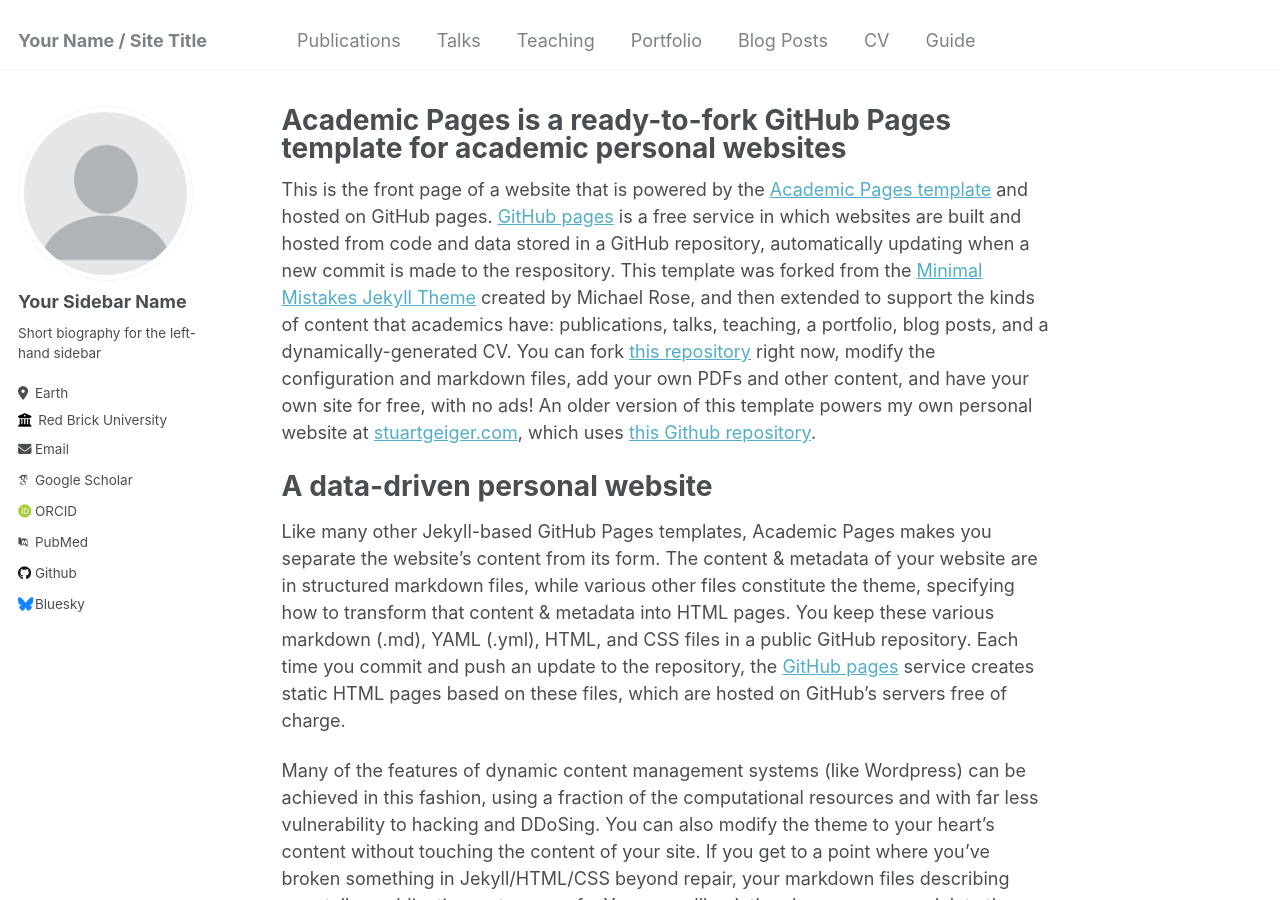
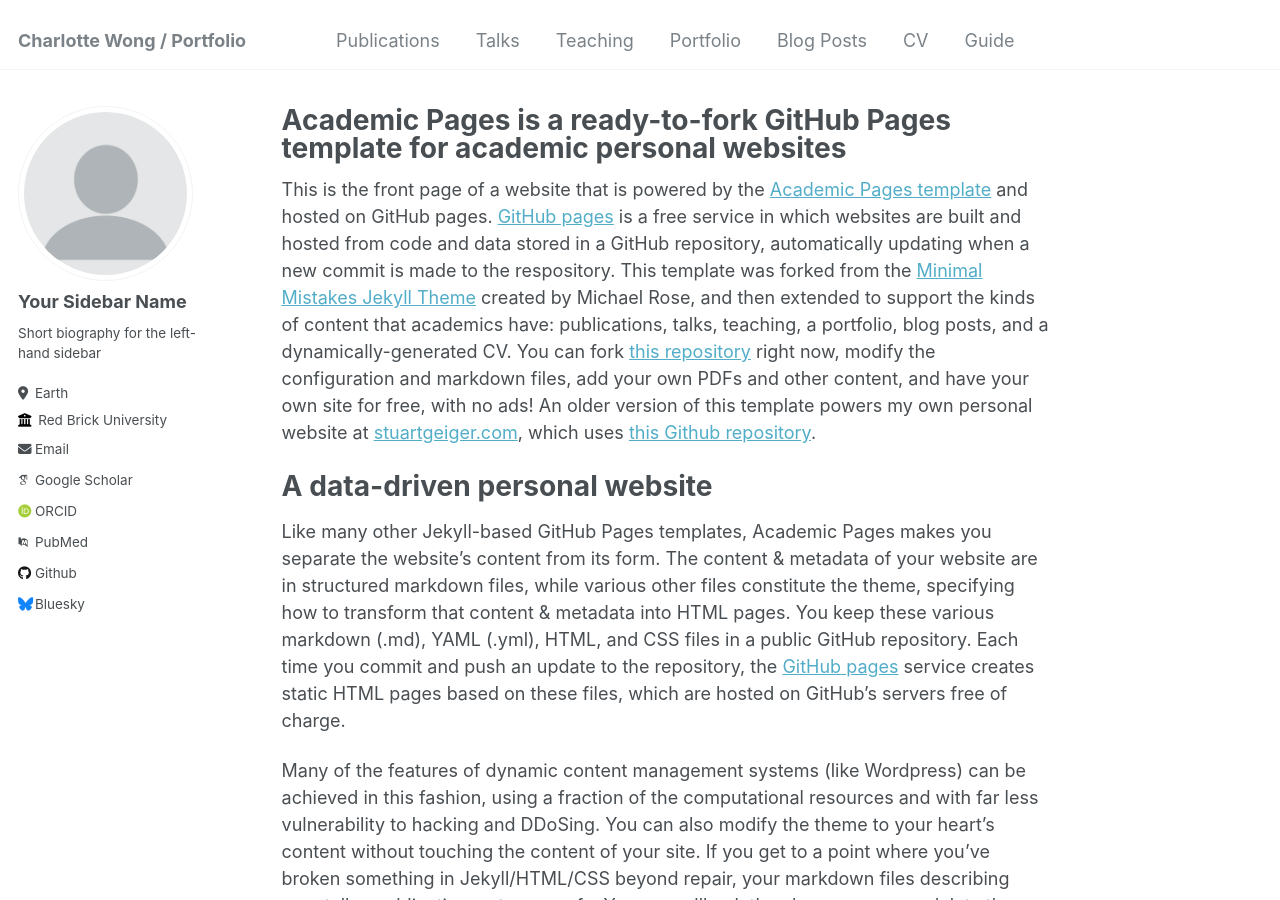
Before and after one commit to charlottelwong/charlottelwong.github.io, a Jekyll site: the page built from _pages/about.md, in a window 1280 px wide and 900 px high. Built offline with Jekyll 4.4.1, drawn with Linux system fonts in a browser that asks for light colours; some web fonts are replaced.

Commit message:
Update _config.yml
Adding name and change site title

```diff
--- a/_config.yml
+++ b/_config.yml
@@ -8,7 +8,7 @@
 
 # Basic Site Settings
 locale                   : "en-US"
-title                    : "Your Name / Site Title"
+title                    : "Charlotte Wong / Portfolio"
 title_separator          : "-"
 name                     : &name "Your Name"
 description              : &description "personal description"
```
